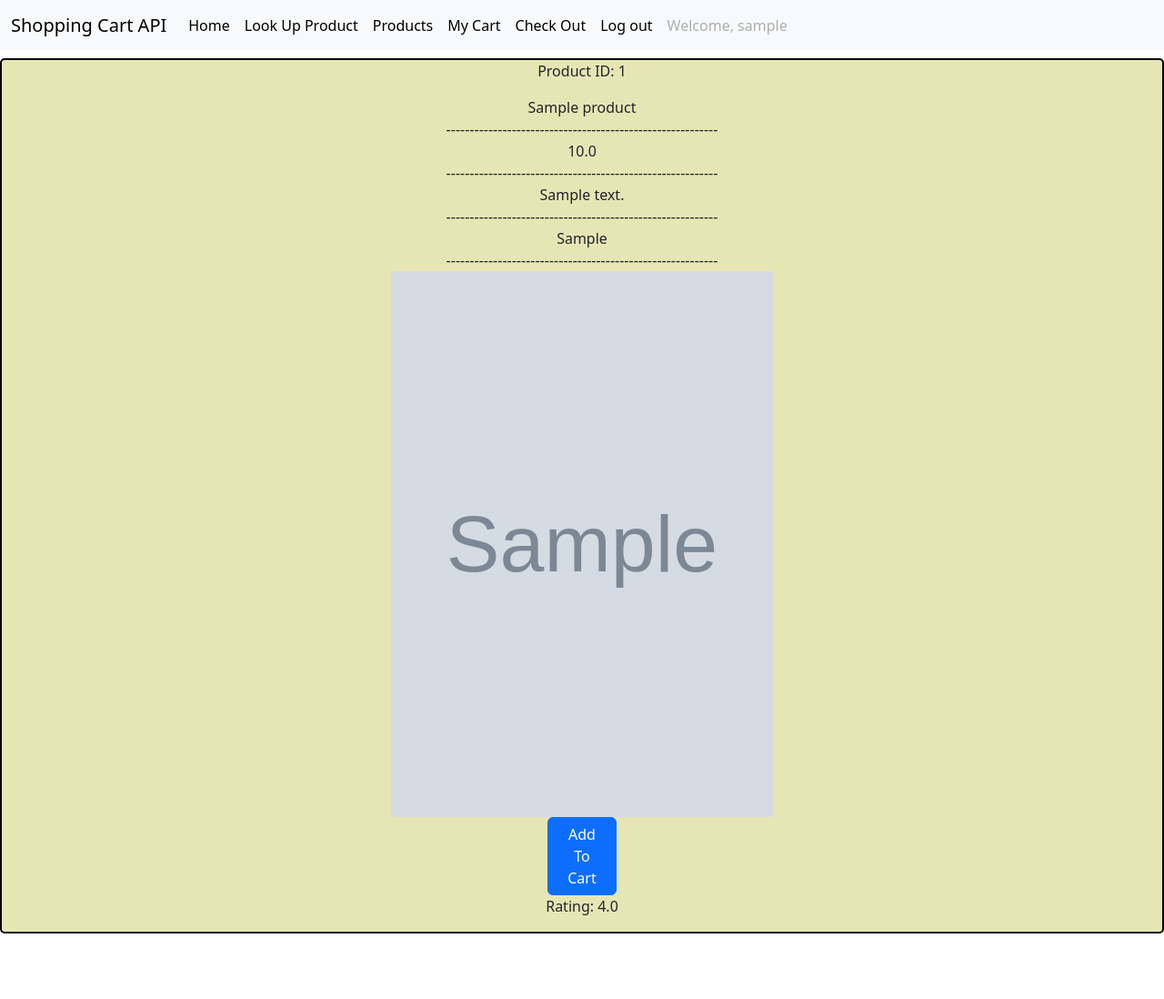
After one commit to edbiggs/Shopping-Cart-API, a Flask app: page /products/1 in a window 1280 px wide. The commit adds this page. Shown: the whole page at 91% size. Run offline with Flask 3, Linux system fonts and the light colour scheme; a user stored in the database is signed in; tables that the repository leaves empty hold one stand-in row (values such as "Sample post"); grey boxes marked "Sample" are stand-in pictures.

Commit message:
added individual product page

```diff
--- a/app/routes.py
+++ b/app/routes.py
@@ -5,7 +5,7 @@ import requests, json
 from flask_login import login_user, logout_user, login_required, current_user
 from .models import User, Product, Cart, db
 from werkzeug.security import check_password_hash
-
+from urllib.parse import urlencode
 
 @app.route('/', methods=["GET", "POST"])
 def home_page():
@@ -88,7 +88,7 @@ def lookup_page():
 
     return render_template('lookup.html', form=form)
 
-@app.route('/products', methods=["GET", "POST"])
+@app.route('/products/', methods=["GET", "POST"])
 @login_required
 def products_page():
 
@@ -129,10 +129,13 @@ def products_page():
             db.session.add(product)
             db.session.commit()
 
-    return render_template('products.html', products=products)
+    return render_template('products.html', products=products, convert_json=json.dumps)
 
-
-
+@app.route('/products/<int:product_id>')
+def single_product(product_id):
+    product = Product.query.get(product_id)
+    print('hi')
+    return render_template('single-product.html', product=product)
 
 @app.route('/add_product/<new_product_id>')
 def add_product(new_product_id):
--- a/app/static/products.css
+++ b/app/static/products.css
@@ -1,8 +1,8 @@
 img{
     display: flex;
-    height: 40opx;
-    width: 400px;
-    background-color: rgb(172, 204, 236) ;
+    height: 350px;
+    width: 245px;
+    background-color: rgb(172, 204, 236);
 }
 
 .product-div{
--- /dev/null
+++ b/app/static/single-product.css
@@ -0,0 +1,30 @@
+img{
+    /* display: flex; */
+    height: 600px;
+    width: 420px;
+
+    margin: auto;
+
+}
+
+.product-div{
+    display: block;
+    border: 2px solid black;
+    border-radius: 5px;
+    background-color: rgb(230, 230, 181);
+    margin: auto;
+    text-align: center;
+
+}
+
+.details-div{
+    display: block;
+    margin: auto;
+
+}
+
+.add{
+    /* display:flex; */
+    width: 6%;
+    align-self: flex-end;
+}
--- /dev/null
+++ b/app/templates/single-product.html
@@ -0,0 +1,52 @@
+{% extends 'base.html' %}
+
+{% block css %}
+    <link rel="stylesheet" href="{{url_for('static',filename='single-product.css')}}">
+{% endblock %}
+
+{% block content %}
+    <h1  style="margin-left: 1%;">
+
+    </h1>
+
+            <div class="product-div">
+                <div class="details-div">
+                    <p>Product ID: {{ product['id'] }}</p>
+                    {{ product['name'] }} <br>
+
+                    ----------------------------------------------------------
+                </div>
+                <div class="details-div">
+                    {{ product['price'] }} <br>
+                    ----------------------------------------------------------
+                </div>
+                <div class="details-div">
+                    {{ product['description'] }} <br>
+                    ----------------------------------------------------------
+                </div>
+                <div class="details-div">
+                    {{ product['category'] }} <br>
+                    ----------------------------------------------------------
+                </div>
+                <div class="details-div">
+                    <img src="{{ product['image'] }}", alt="sprite">
+                <div>
+                    <a class="btn btn-primary add" href="{{url_for('add_product', new_product_id = product['id'] )}}">Add To Cart</a>
+                </div>
+                </div>
+            <div class="details-div">
+                <p> Rating: {{ product['rating'] }} </p>
+            </div>
+
+            </div>
+                <br>
+                <br>
+                <br>
+
+{% endblock %}
+
+    {% block content_ua %}
+        <h1 style="margin-left: 5%; margin-top: 5%;">
+
+        </h1>
+    {% endblock %}
```
Also changed, not shown: app/templates/products.html (+3 -12 lines).
